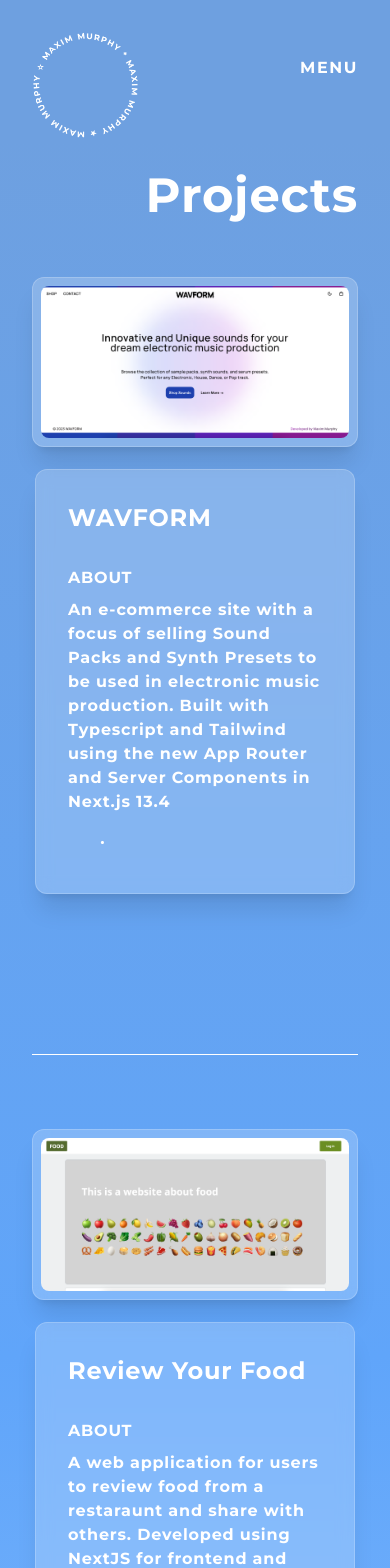
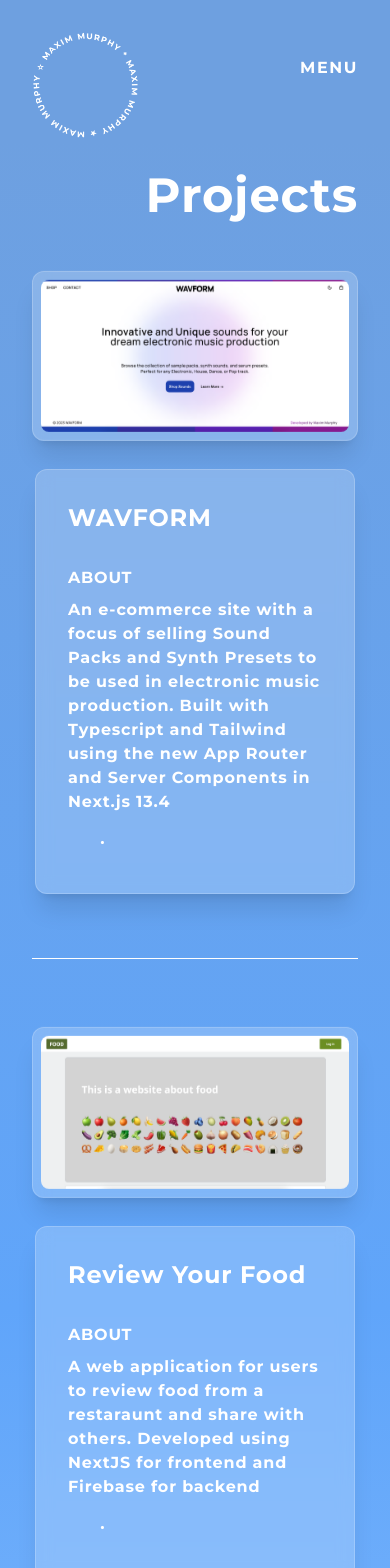
Before and after one commit to MaximMurphy/portfolio-site, a Next.js app: page /projects in a window 390 px wide. Shown: the top 1568 px of the page. Built offline with nearby package versions, Linux system fonts and the light colour scheme; some icons are missing.

Commit message:
Update projects spacing

```diff
--- a/src/components/Navbar.jsx
+++ b/src/components/Navbar.jsx
@@ -45,7 +45,7 @@
         <ul className="text-4xl font-bold tracking-widest flex flex-col gap-16 lg:gap-20 mt-32 lg:mt-36">
           <Link href="/">
             <li
-              className="hover:-translate-y-1 hover:text-orange-200 hover:drop-shadow-2xl"
+              className="hover:-translate-y-1 hover:text-orange-400 hover:drop-shadow-2xl"
               onClick={handleClose}
             >
               HOME
--- a/src/components/projects/Wavform.jsx
+++ b/src/components/projects/Wavform.jsx
@@ -5,7 +5,7 @@
 
 export default function Wavform() {
   return (
-    <section className="min-w-full flex flex-col lg:flex-row items-center justify-between lg:px-20 gap-8 mb-24">
+    <section className="min-w-full flex flex-col lg:flex-row items-center justify-between lg:px-20 gap-8">
       <div className="w-[320px] lg:w-96 bg-white/20 p-8 rounded-xl backdrop-blur border-solid border border-white/20 shadow-xl flex flex-col items-start justify-center gap-8 order-2 lg:order-1 ">
         <h1 className="text-2xl ">WAVFORM</h1>
         <div className="flex flex-col items-start gap-2">
--- a/tailwind.config.js
+++ b/tailwind.config.js
@@ -71,10 +71,10 @@
           "conic-gradient(from 180deg at 50% 50%, var(--tw-gradient-stops))",
       },
       animation: {
-        shiftSide1: "shiftSide1 3s ease-in-out infinite",
-        shiftSide2: "shiftSide2 3s ease-in-out infinite",
-        shiftUp1: "shiftUp1 3s ease-in-out infinite",
-        shiftUp2: "shiftUp2 3s ease-in-out infinite",
+        shiftSide1: "shiftSide1 6s ease-in-out infinite",
+        shiftSide2: "shiftSide2 6s ease-in-out infinite",
+        shiftUp1: "shiftUp1 5s ease-in-out infinite",
+        shiftUp2: "shiftUp2 5s ease-in-out infinite",
         scale: "scale 3s ease-in-out infinite",
         bounceAround: "bounceAround 10s ease-in-out infinite",
         sideToSide: "sideToSide 10s ease-in-out infinite",
```
